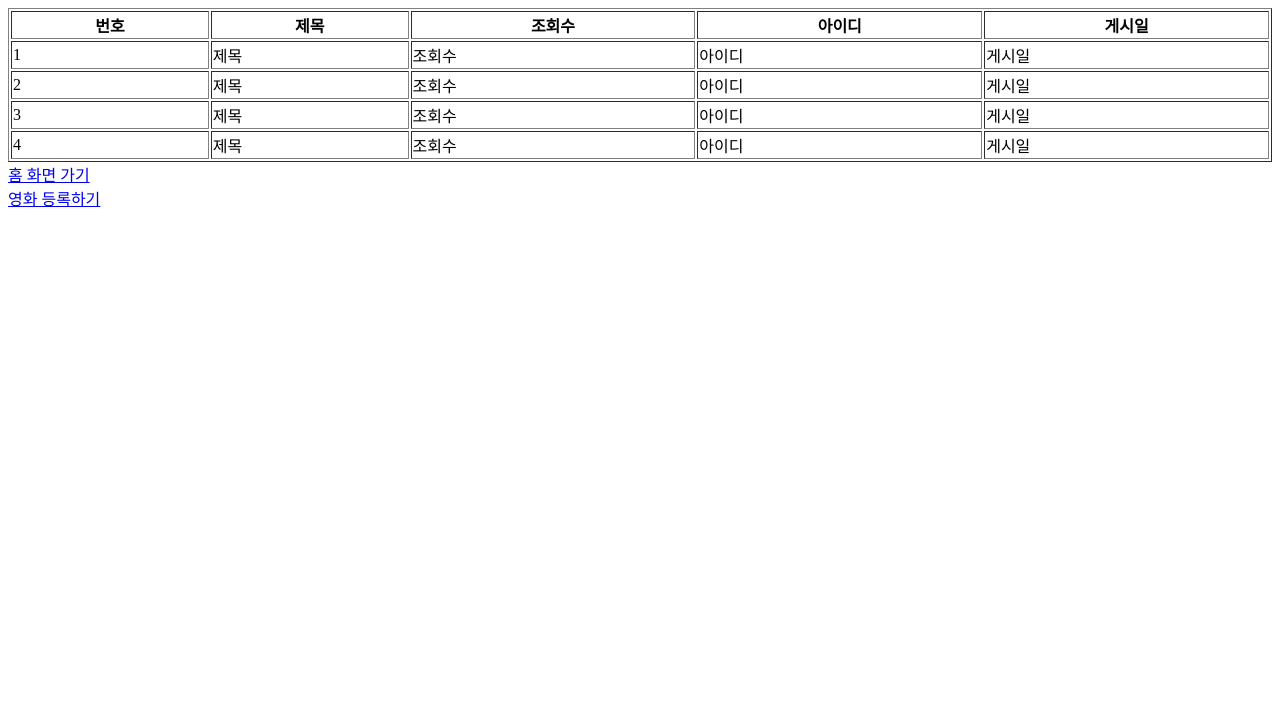
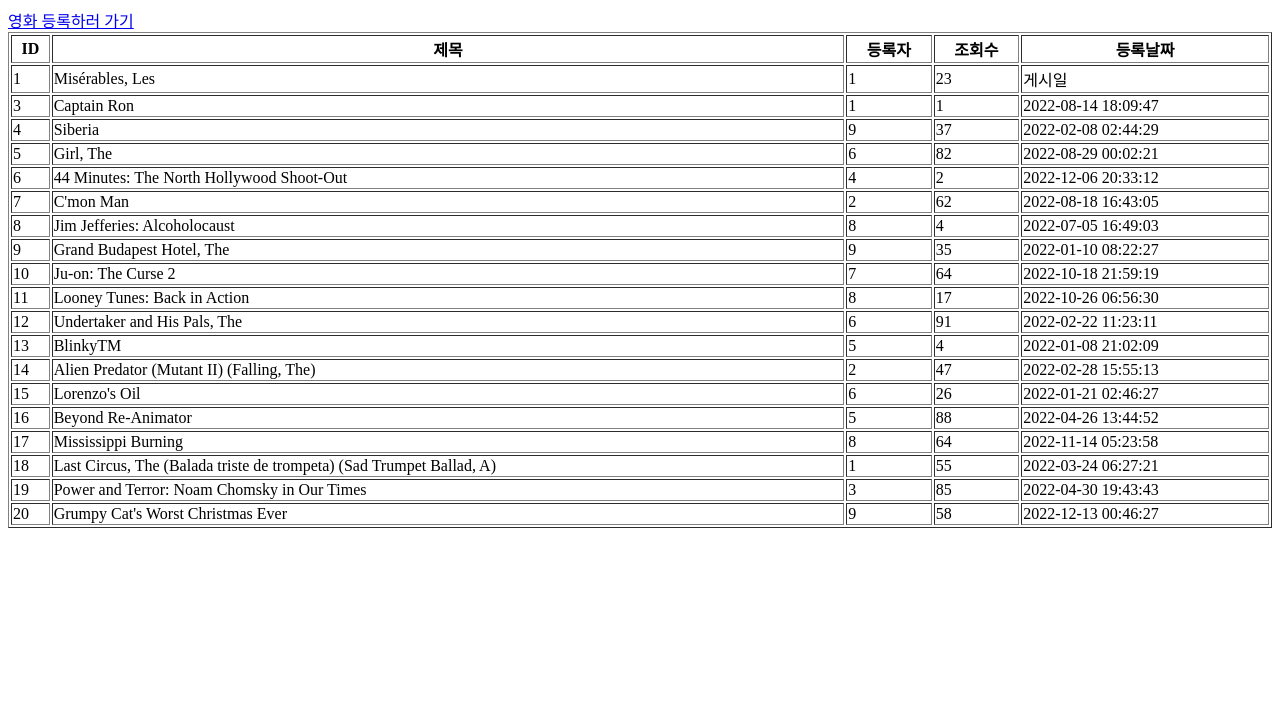
Before and after one commit to easy2jiyoung/230111_backupteam-board-fe, a website: page movie.html in a window 1280 px wide. Shown: the part 81-800 px from the top of the page. Drawn offline with Linux system fonts and the light colour scheme.

Commit message:
fe homework

```diff
--- a/movie.html
+++ b/movie.html
@@ -4,48 +4,157 @@
     <meta charset="UTF-8">
     <meta http-equiv="X-UA-Compatible" content="IE=edge">
     <meta name="viewport" content="width=device-width, initial-scale=1.0">
+    <style>
+        .movie-list {
+            font-weight: bolder;
+        }
+    </style>
     <title>영화보기</title>
 </head>
 <body>
-    <h1>영화보기</h1>
+    <h1 class="movie-list">영화 리스트 보기</h1>
+    <a href="/register.html">영화 등록하러 가기</a>
     <div>
         <table border="1.3", width = 100%>
-            <th>번호</th>
+            <th>ID</th>
             <th>제목</th>
+            <th>등록자</th>
             <th>조회수</th>
-            <th>아이디</th>
-            <th>게시일</th>
+            <th>등록날짜</th>
             <tr>
                 <td>1</td>
-                <td>제목</td>
-                <td>조회수</td>
-                <td>아이디</td>
-                <td>게시일</td>
-            </tr>
-            <tr>
-                <td>2</td>
-                <td>제목</td>
-                <td>조회수</td>
-                <td>아이디</td>
+                <td>Misérables, Les</td>
+                <td>1</td>
+                <td>23</td>
                 <td>게시일</td>
             </tr>
             <tr>
                 <td>3</td>
-                <td>제목</td>
-                <td>조회수</td>
-                <td>아이디</td>
-                <td>게시일</td>
+                <td>Captain Ron</td>
+                <td>1</td>
+                <td>1</td>
+                <td>2022-08-14 18:09:47</td>
             </tr>
             <tr>
                 <td>4</td>
-                <td>제목</td>
-                <td>조회수</td>
-                <td>아이디</td>
-                <td>게시일</td>
+                <td>Siberia</td>
+                <td>9</td>
+                <td>37</td>
+                <td>2022-02-08 02:44:29</td>
+            </tr>
+            <tr>
+                <td>5</td>
+                <td>Girl, The</td>
+                <td>6</td>
+                <td>82</td>
+                <td>2022-08-29 00:02:21</td>
+            </tr>
+            <tr>
+                <td>6</td>
+                <td>44 Minutes: The North Hollywood Shoot-Out</td>
+                <td>4</td>
+                <td>2</td>
+                <td>2022-12-06 20:33:12</td>
+            </tr>
+            <tr>
+                <td>7</td>
+                <td>C'mon Man</td>
+                <td>2</td>
+                <td>62</td>
+                <td>2022-08-18 16:43:05</td>
+            </tr>
+            <tr>
+                <td>8</td>
+                <td>Jim Jefferies: Alcoholocaust</td>
+                <td>8</td>
+                <td>4</td>
+                <td>2022-07-05 16:49:03</td>
+            </tr>
+            <tr>
+                <td>9</td>
+                <td>Grand Budapest Hotel, The</td>
+                <td>9</td>
+                <td>35</td>
+                <td>2022-01-10 08:22:27</td>
+            </tr>
+            <tr>
+                <td>10</td>
+                <td>Ju-on: The Curse 2</td>
+                <td>7</td>
+                <td>64</td>
+                <td>2022-10-18 21:59:19</td>
+            </tr>
+            <tr>
+                <td>11</td>
+                <td>Looney Tunes: Back in Action</td>
+                <td>8</td>
+                <td>17</td>
+                <td>2022-10-26 06:56:30</td>
+            </tr>
+            <tr>
+                <td>12</td>
+                <td>Undertaker and His Pals, The</td>
+                <td>6</td>
+                <td>91</td>
+                <td>2022-02-22 11:23:11</td>
+            </tr>
+            <tr>
+                <td>13</td>
+                <td>BlinkyTM</td>
+                <td>5</td>
+                <td>4</td>
+                <td>2022-01-08 21:02:09</td>
+            </tr>
+            <tr>
+                <td>14</td>
+                <td>Alien Predator (Mutant II) (Falling, The)</td>
+                <td>2</td>
+                <td>47</td>
+                <td>2022-02-28 15:55:13</td>
+            </tr>
+            <tr>
+                <td>15</td>
+                <td>Lorenzo's Oil</td>
+                <td>6</td>
+                <td>26</td>
+                <td>2022-01-21 02:46:27</td>
+            </tr>
+            <tr>
+                <td>16</td>
+                <td>Beyond Re-Animator</td>
+                <td>5</td>
+                <td>88</td>
+                <td>2022-04-26 13:44:52</td>
+            </tr>
+            <tr>
+                <td>17</td>
+                <td>Mississippi Burning</td>
+                <td>8</td>
+                <td>64</td>
+                <td>2022-11-14 05:23:58</td>
+            </tr>
+            <tr>
+                <td>18</td>
+                <td>Last Circus, The (Balada triste de trompeta) (Sad Trumpet Ballad, A)</td>
+                <td>1</td>
+                <td>55</td>
+                <td>2022-03-24 06:27:21</td>
+            </tr>
+            <tr>
+                <td>19</td>
+                <td>Power and Terror: Noam Chomsky in Our Times</td>
+                <td>3</td>
+                <td>85</td>
+                <td>2022-04-30 19:43:43</td>
+            </tr>
+            <tr>
+                <td>20</td>
+                <td>Grumpy Cat's Worst Christmas Ever</td>
+                <td>9</td>
+                <td>58</td>
+                <td>2022-12-13 00:46:27</td>
             </tr>
         </table>
     </div>
-    <a href="/index.html">홈 화면 가기</a> </br>
-    <a href="/register.html">영화 등록하기</a>
 </body>
 </html>
```
Also changed, not shown: index.html (+7 -3 lines), register.html (+10 -4 lines).
